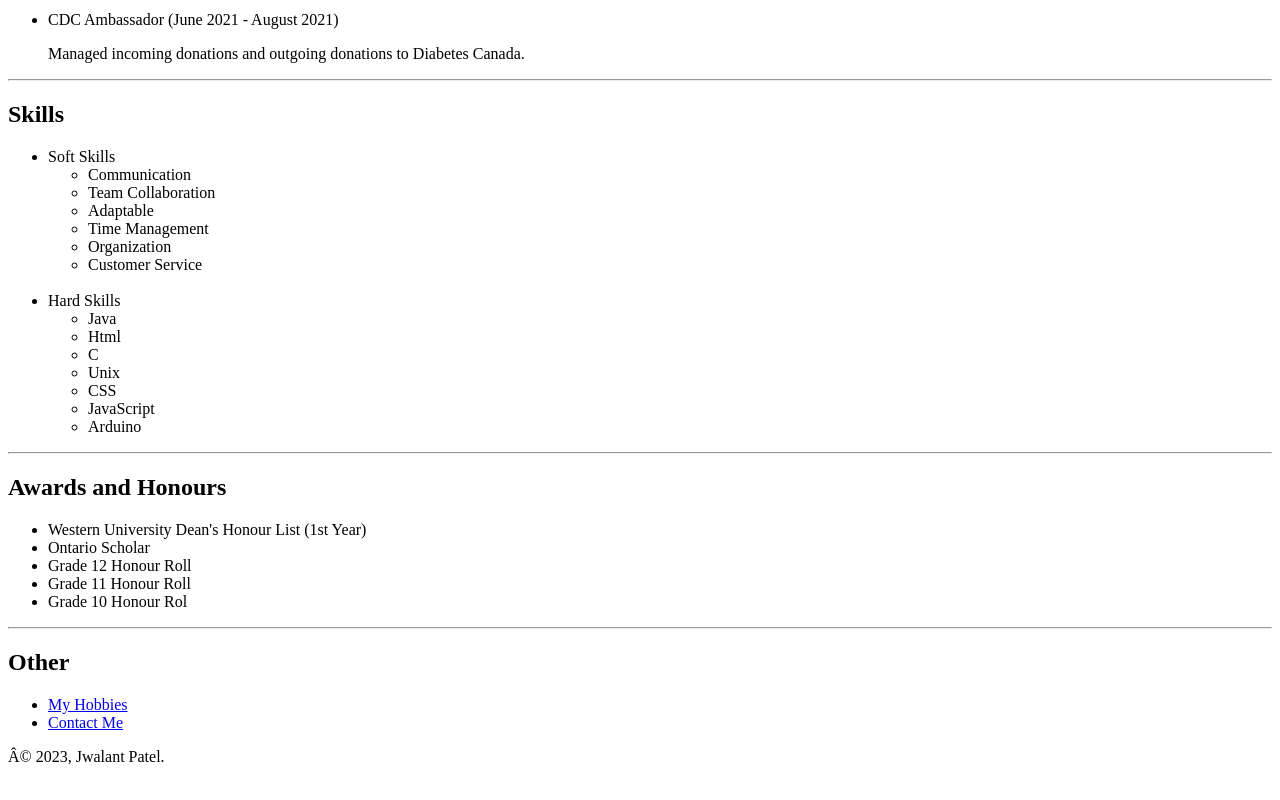
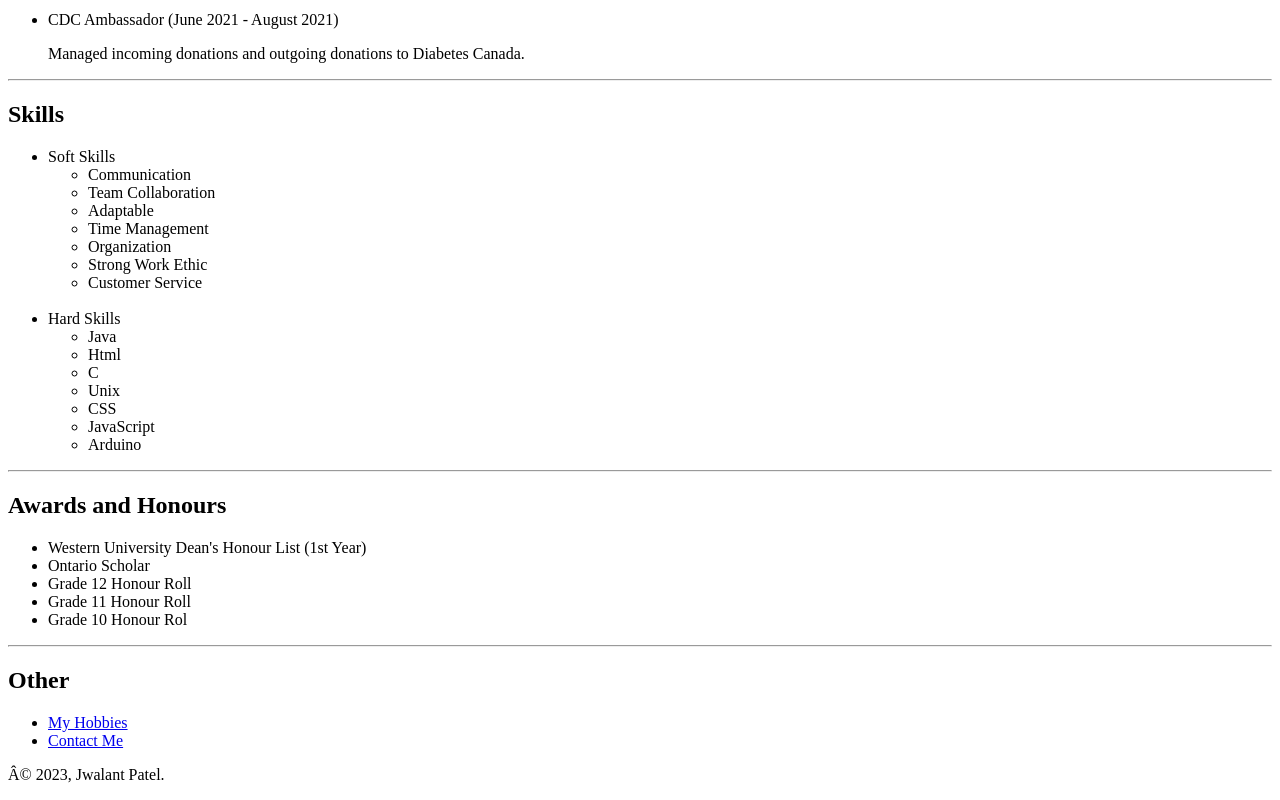
Before and after one commit to Jawlt/My-Website, a plain HTML site: page index.html in a window 1280 px wide. Shown: the part 693-1493 px from the top of the page. Drawn offline with Linux system fonts and the light colour scheme.

Commit message:
Update index.html

```diff
--- a/index.html
+++ b/index.html
@@ -37,6 +37,7 @@
                         <li>Adaptable</li>
                         <li>Time Management</li>
                         <li>Organization</li>
+                        <li>Strong Work Ethic</li>
                         <li>Customer Service</li>
                     </ul>
                 <br />
```
